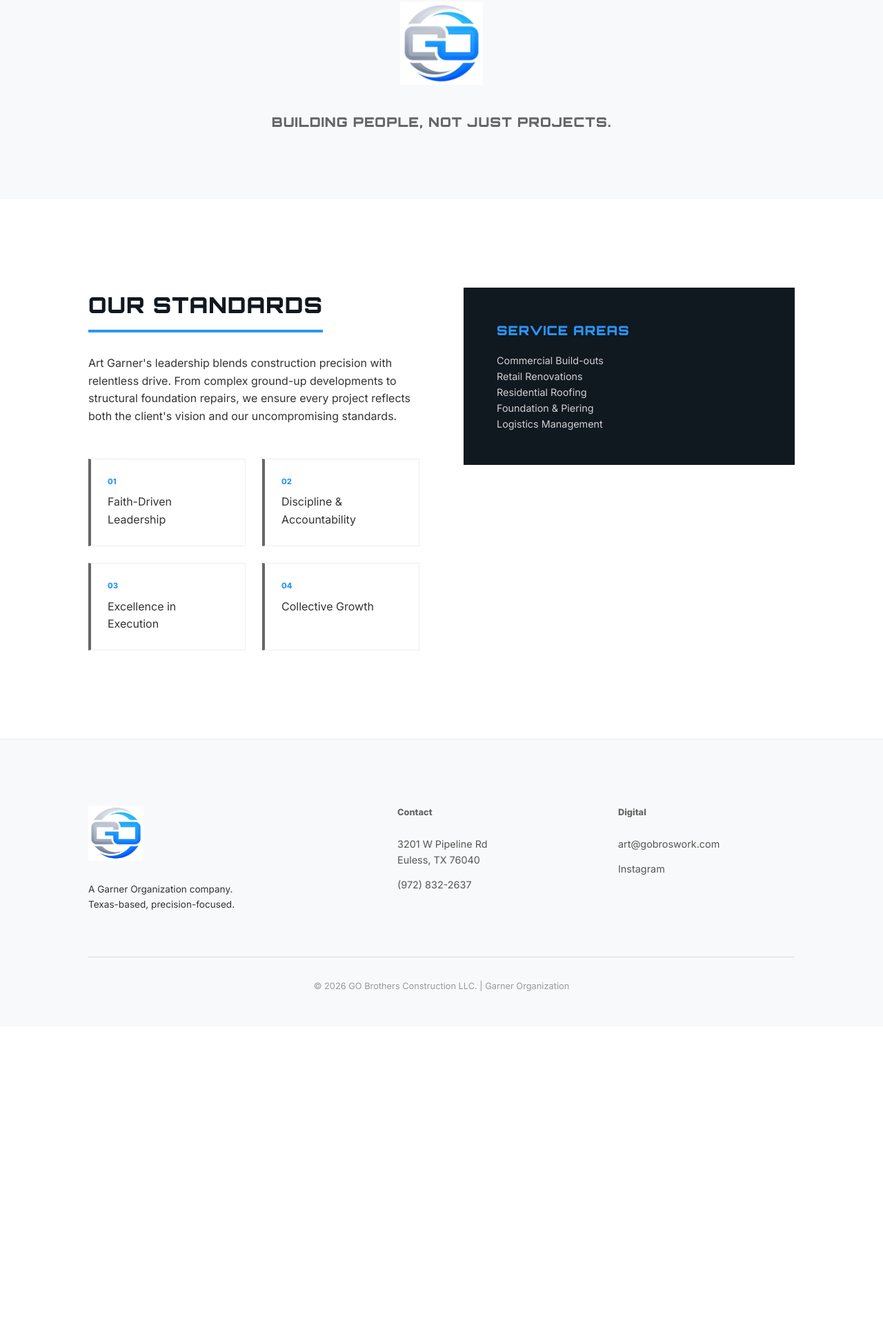
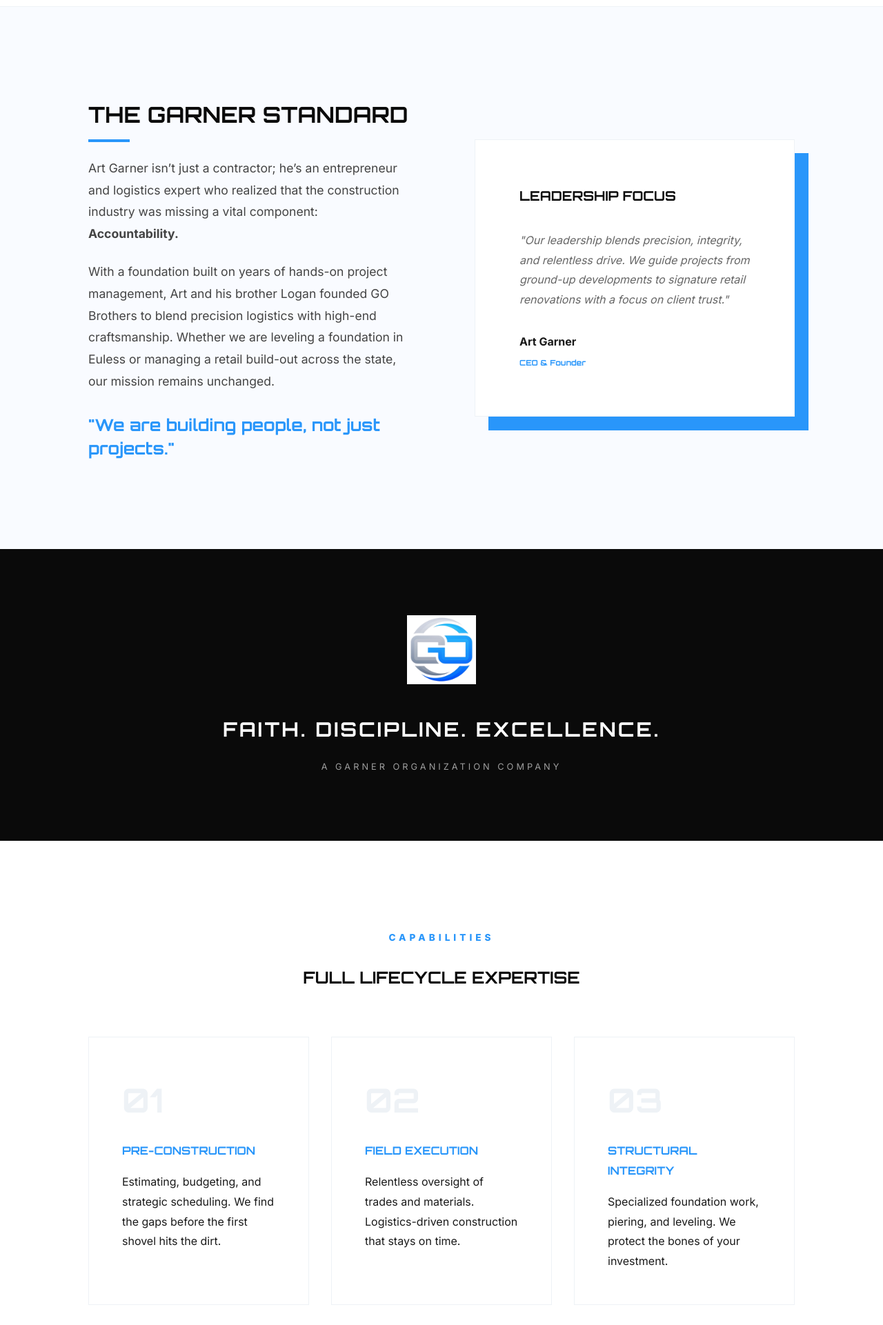
Before and after one commit to jayce-hash/gobrothersconstruction, a plain HTML site: page index.html in a window 1280 px wide. Shown: the part 834-2755 px from the top of the page at 69% size. Before the commit the page ends 2322 px from the top, so only its background shows below. Drawn offline with Linux system fonts and the light colour scheme.

Commit message:
Update index.html

```diff
--- a/index.html
+++ b/index.html
@@ -4,42 +4,26 @@
     <meta charset="UTF-8">
     <meta name="viewport" content="width=device-width, initial-scale=1.0">
     <title>GO Brothers Construction | Built on Integrity, Precision, and Results</title>
-    <link href="https://fonts.googleapis.com/css2?family=Orbitron:wght@700;900&family=Inter:wght@300;400;600;800&display=swap" rel="stylesheet">
+    <link href="https://fonts.googleapis.com/css2?family=Orbitron:wght@700;900&family=Inter:wght@300;400;500;700;800&display=swap" rel="stylesheet">
     <style>
         :root {
             --bg-white: #ffffff;
-            --bg-light: #f8f9fa;
+            --bg-light: #f9fbff;
             --slate: #666666;
             --electric-blue: #2996FA;
-            --obsidian: #101820;
-            --text-main: #333333;
-            --transition: all 0.3s ease;
+            --obsidian: #0a0a0a;
+            --text-main: #1a1a1a;
+            --border: #eef2f6;
+            --transition: all 0.4s cubic-bezier(0.165, 0.84, 0.44, 1);
         }
 
-        * {
-            margin: 0;
-            padding: 0;
-            box-sizing: border-box;
-        }
-
-        body {
-            line-height: 1.6;
-            color: var(--text-main);
-            background-color: var(--bg-white);
-            font-family: 'Inter', sans-serif;
-        }
-
-        h1, h2, h3 {
-            font-family: 'Orbitron', sans-serif;
-            letter-spacing: 1px;
-            font-weight: 900;
-            text-transform: uppercase;
-            color: var(--obsidian);
-        }
+        * { margin: 0; padding: 0; box-sizing: border-box; }
+        body { line-height: 1.8; color: var(--text-main); background-color: var(--bg-white); font-family: 'Inter', sans-serif; -webkit-font-smoothing: antialiased; }
+        h1, h2, h3 { font-family: 'Orbitron', sans-serif; text-transform: uppercase; color: var(--obsidian); }
 
         /* --- Navigation --- */
         nav {
-            background: var(--bg-white);
+            background: rgba(255, 255, 255, 0.95);
             padding: 1rem 8%;
             display: flex;
             justify-content: space-between;
@@ -47,178 +31,100 @@
             position: sticky;
             top: 0;
             z-index: 1000;
-            box-shadow: 0 2px 15px rgba(0,0,0,0.05);
+            backdrop-filter: blur(10px);
+            border-bottom: 1px solid var(--border);
         }
-
-        .nav-logo img {
-            height: 50px; /* Adjust based on your logo proportions */
-            display: block;
-        }
-
+        .nav-logo img { height: 45px; display: block; }
         .nav-links a {
             color: var(--obsidian);
             text-decoration: none;
             margin-left: 2.5rem;
             font-weight: 700;
             font-size: 0.75rem;
-            text-transform: uppercase;
             letter-spacing: 2px;
             transition: var(--transition);
         }
+        .nav-links a:hover { color: var(--electric-blue); }
 
-        .nav-links a:hover {
-            color: var(--electric-blue);
+        /* --- Hero --- */
+        header {
+            padding: 12rem 10% 10rem;
+            background: radial-gradient(circle at top right, #f1f7ff 0%, #ffffff 50%);
+            position: relative;
         }
-
-        /* --- Hero Section --- */
-        header {
-            padding: 10rem 10% 8rem;
-            background: linear-gradient(135deg, #ffffff 0%, #f1f7ff 100%);
-            text-align: left;
-            border-bottom: 1px solid #eee;
-        }
-
         .hero-tagline {
-            font-size: 0.8rem;
+            font-size: 0.85rem;
             text-transform: uppercase;
             letter-spacing: 5px;
             color: var(--electric-blue);
-            margin-bottom: 1rem;
+            margin-bottom: 1.5rem;
             font-weight: 800;
         }
-
-        header h1 {
-            font-size: clamp(2.5rem, 6vw, 4rem);
-            margin-bottom: 1.5rem;
-            line-height: 1.1;
-            color: var(--obsidian);
-        }
-
-        .hero-subtext {
-            font-size: 1.1rem;
-            max-width: 600px;
-            margin-bottom: 3rem;
-            color: var(--slate);
-        }
+        header h1 { font-size: clamp(2.5rem, 6vw, 4.2rem); margin-bottom: 2rem; line-height: 1; letter-spacing: -2px; }
+        .hero-subtext { font-size: 1.2rem; max-width: 700px; margin-bottom: 3.5rem; color: var(--slate); font-weight: 400; }
 
         .cta-button {
             display: inline-block;
             background: var(--obsidian);
-            color: var(--white);
-            padding: 1.2rem 2.8rem;
+            color: white;
+            padding: 1.4rem 3.5rem;
             text-decoration: none;
             font-weight: 800;
             text-transform: uppercase;
             font-size: 0.85rem;
             letter-spacing: 2px;
-            color: white;
             transition: var(--transition);
             border: 2px solid var(--obsidian);
         }
+        .cta-button:hover { background: var(--electric-blue); border-color: var(--electric-blue); transform: translateY(-5px); box-shadow: 0 15px 30px rgba(41, 150, 250, 0.2); }
 
-        .cta-button:hover {
-            background: var(--electric-blue);
-            border-color: var(--electric-blue);
-            transform: translateY(-3px);
-            box-shadow: 0 10px 20px rgba(41, 150, 250, 0.2);
+        /* --- Story Section (The Depth) --- */
+        .story-section { padding: 8rem 10%; background: var(--bg-light); border-top: 1px solid var(--border); }
+        .story-grid { display: grid; grid-template-columns: 1fr 1fr; gap: 6rem; align-items: center; }
+        .story-content h2 { font-size: 2rem; margin-bottom: 2rem; position: relative; }
+        .story-content h2::after { content: ''; position: absolute; left: 0; bottom: -10px; width: 60px; height: 4px; background: var(--electric-blue); }
+        .story-content p { margin-bottom: 1.5rem; font-size: 1.1rem; color: #444; }
+        .story-quote { font-family: 'Orbitron'; font-size: 1.5rem; color: var(--electric-blue); margin-top: 2rem; line-height: 1.4; }
+
+        /* --- Process Cards (The Professionalism) --- */
+        .process-section { padding: 8rem 10%; }
+        .section-label { text-align: center; margin-bottom: 4rem; }
+        .process-grid { display: grid; grid-template-columns: repeat(auto-fit, minmax(280px, 1fr)); gap: 2rem; }
+        .process-card {
+            padding: 3rem;
+            border: 1px solid var(--border);
+            transition: var(--transition);
+            background: white;
         }
+        .process-card:hover { border-color: var(--electric-blue); transform: translateY(-10px); }
+        .process-card span { font-family: 'Orbitron'; color: var(--border); font-size: 3rem; display: block; margin-bottom: 1rem; }
+        .process-card h3 { font-size: 1rem; margin-bottom: 1rem; color: var(--electric-blue); }
 
-        /* --- Circular Logo Section (Middle of Site) --- */
-        .brand-break {
-            padding: 6rem 10%;
-            text-align: center;
-            background-color: var(--bg-light);
-        }
+        /* --- Mid-Page Brand Signature --- */
+        .brand-signature { padding: 6rem 10%; text-align: center; background: var(--obsidian); color: white; }
+        .brand-signature img { width: 100px; margin-bottom: 2rem; }
+        .brand-signature h2 { font-size: 1.8rem; letter-spacing: 3px; color: var(--bg-white); }
+        .brand-signature p { opacity: 0.6; text-transform: uppercase; letter-spacing: 4px; margin-top: 1rem; font-size: 0.8rem; }
 
-        .mid-page-logo {
-            width: 120px;
-            margin-bottom: 2rem;
-        }
-
-        /* --- About / Philosophy --- */
-        .philosophy {
-            padding: 8rem 10%;
-            display: grid;
-            grid-template-columns: 1fr 1fr;
-            gap: 4rem;
-            align-items: flex-start;
-        }
-
-        .philosophy h2 {
-            font-size: 2rem;
-            margin-bottom: 2rem;
-            border-bottom: 4px solid var(--electric-blue);
-            display: inline-block;
-            padding-bottom: 10px;
-        }
-
-        .core-values {
-            margin-top: 3rem;
-            display: grid;
-            grid-template-columns: 1fr 1fr;
-            gap: 1.5rem;
-        }
-
-        .value-item {
-            background: white;
-            padding: 1.5rem;
-            border: 1px solid #eee;
-            border-left: 4px solid var(--slate);
-        }
-
-        .value-item strong {
-            display: block;
-            color: var(--electric-blue);
-            font-size: 0.7rem;
-            margin-bottom: 0.5rem;
-        }
+        /* --- Core Values (The People) --- */
+        .values-section { padding: 8rem 10%; display: grid; grid-template-columns: repeat(auto-fit, minmax(200px, 1fr)); gap: 1.5rem; }
+        .value-box { padding: 2rem; border-left: 2px solid var(--electric-blue); background: var(--bg-light); }
+        .value-box h4 { font-family: 'Orbitron'; font-size: 0.8rem; margin-bottom: 1rem; color: var(--slate); }
+        .value-box p { font-weight: 700; font-size: 1rem; color: var(--obsidian); line-height: 1.3; }
 
         /* --- Footer --- */
-        footer {
-            background: var(--bg-light);
-            padding: 6rem 10% 3rem;
-            border-top: 1px solid #eee;
-        }
-
-        .footer-grid {
-            display: grid;
-            grid-template-columns: 1.5fr 1fr 1fr;
-            gap: 4rem;
-        }
-
-        .footer-brand img {
-            width: 80px;
-            margin-bottom: 1.5rem;
-        }
-
-        .footer-links h4 {
-            font-size: 0.8rem;
-            margin-bottom: 1.5rem;
-            color: var(--slate);
-        }
-
-        .footer-links p, .footer-links a {
-            font-size: 0.9rem;
-            color: #555;
-            text-decoration: none;
-            display: block;
-            margin-bottom: 0.8rem;
-        }
-
+        footer { background: #fff; padding: 6rem 10% 3rem; border-top: 1px solid var(--border); }
+        .footer-grid { display: grid; grid-template-columns: 1.5fr 1fr 1fr; gap: 4rem; }
+        .footer-brand img { width: 70px; margin-bottom: 1.5rem; }
+        .footer-links h4 { font-size: 0.75rem; margin-bottom: 1.5rem; color: var(--slate); letter-spacing: 2px; }
+        .footer-links p, .footer-links a { font-size: 0.9rem; color: #666; text-decoration: none; display: block; margin-bottom: 0.8rem; }
         .footer-links a:hover { color: var(--electric-blue); }
-
-        .copyright {
-            margin-top: 4rem;
-            padding-top: 2rem;
-            border-top: 1px solid #ddd;
-            text-align: center;
-            font-size: 0.8rem;
-            color: #999;
-        }
+        .copyright { margin-top: 4rem; padding-top: 2rem; border-top: 1px solid var(--border); text-align: center; font-size: 0.75rem; color: #aaa; }
 
         @media (max-width: 900px) {
-            .philosophy, .footer-grid { grid-template-columns: 1fr; }
+            .story-grid, .footer-grid { grid-template-columns: 1fr; gap: 3rem; }
             .nav-links { display: none; }
+            header { padding-top: 8rem; }
         }
     </style>
 </head>
@@ -229,37 +135,86 @@
             <img src="logo-full.png" alt="Garner Organization">
         </div>
         <div class="nav-links">
-            <a href="#about">Philosophy</a>
+            <a href="#story">Our Story</a>
+            <a href="#process">Process</a>
             <a href="#contact">Contact</a>
         </div>
     </nav>
 
     <header>
-        <div class="hero-tagline">Excellence in Execution</div>
-        <h1>Built on Integrity,<br>Precision, and Results.</h1>
-        <p class="hero-subtext">GO Brothers Construction provides elite commercial build-outs and residential developments across Texas, led by Art and Logan Garner.</p>
-        <a href="mailto:art@gobroswork.com" class="cta-button">Consult with Art</a>
+        <div class="hero-tagline">Texas Born. Purpose Built.</div>
+        <h1>Precision in Every Square Foot.</h1>
+        <p class="hero-subtext">Led by Art and Logan Garner, GO Brothers Construction transforms complex commercial visions and residential needs into enduring Texas landmarks.</p>
+        <a href="mailto:art@gobroswork.com" class="cta-button">Partner with Us</a>
     </header>
 
-    <section class="brand-break">
-        <img src="logo-circle.png" alt="GO" class="mid-page-logo">
-        <h2 style="font-size: 1.2rem; color: var(--slate);">Building People, Not Just Projects.</h2>
+    <section class="story-section" id="story">
+        <div class="story-grid">
+            <div class="story-content">
+                <h2>The Garner Standard</h2>
+                <p>Art Garner isn’t just a contractor; he’s an entrepreneur and logistics expert who realized that the construction industry was missing a vital component: <strong>Accountability.</strong></p>
+                <p>With a foundation built on years of hands-on project management, Art and his brother Logan founded GO Brothers to blend precision logistics with high-end craftsmanship. Whether we are leveling a foundation in Euless or managing a retail build-out across the state, our mission remains unchanged.</p>
+                <div class="story-quote">"We are building people, not just projects."</div>
+            </div>
+            <div style="background: white; padding: 4rem; border: 1px solid var(--border); box-shadow: 20px 20px 0px var(--electric-blue);">
+                <h3 style="font-size: 1.2rem; margin-bottom: 2rem;">Leadership Focus</h3>
+                <p style="color: var(--slate); font-style: italic; margin-bottom: 2rem;">"Our leadership blends precision, integrity, and relentless drive. We guide projects from ground-up developments to signature retail renovations with a focus on client trust."</p>
+                <p><strong>Art Garner</strong><br><small style="color: var(--electric-blue); font-family: 'Orbitron'; font-size: 0.7rem;">CEO & Founder</small></p>
+            </div>
+        </div>
     </section>
 
-    <section class="philosophy" id="about">
-        <div class="phi-content">
-            <h2>Our Standards</h2>
-            <p>Art Garner's leadership blends construction precision with relentless drive. From complex ground-up developments to structural foundation repairs, we ensure every project reflects both the client's vision and our uncompromising standards.</p>
-            <div class="core-values">
-                <div class="value-item"><strong>01</strong> Faith-Driven Leadership</div>
-                <div class="value-item"><strong>02</strong> Discipline & Accountability</div>
-                <div class="value-item"><strong>03</strong> Excellence in Execution</div>
-                <div class="value-item"><strong>04</strong> Collective Growth</div>
+    <section class="brand-signature">
+        <img src="logo-circle.png" alt="GO Icon">
+        <h2>Faith. Discipline. Excellence.</h2>
+        <p>A Garner Organization Company</p>
+    </section>
+
+    <section class="process-section" id="process">
+        <div class="section-label">
+            <div class="hero-tagline">Capabilities</div>
+            <h2>Full Lifecycle Expertise</h2>
+        </div>
+        <div class="process-grid">
+            <div class="process-card">
+                <span>01</span>
+                <h3>Pre-Construction</h3>
+                <p>Estimating, budgeting, and strategic scheduling. We find the gaps before the first shovel hits the dirt.</p>
+            </div>
+            <div class="process-card">
+                <span>02</span>
+                <h3>Field Execution</h3>
+                <p>Relentless oversight of trades and materials. Logistics-driven construction that stays on time.</p>
+            </div>
+            <div class="process-card">
+                <span>03</span>
+                <h3>Structural Integrity</h3>
+                <p>Specialized foundation work, piering, and leveling. We protect the bones of your investment.</p>
+            </div>
+            <div class="process-card">
+                <span>04</span>
+                <h3>Final Finish</h3>
+                <p>Signature craftsmanship for retail and residential. The details that turn a building into a brand.</p>
             </div>
         </div>
-        <div class="phi-box" style="background: var(--obsidian); color: white; padding: 3rem;">
-            <h3 style="color: var(--electric-blue); margin-bottom: 1rem;">Service Areas</h3>
-            <p style="font-size: 0.9rem; opacity: 0.8;">Commercial Build-outs<br>Retail Renovations<br>Residential Roofing<br>Foundation & Piering<br>Logistics Management</p>
+    </section>
+
+    <section class="values-section">
+        <div class="value-box">
+            <h4>Integrity</h4>
+            <p>Faith-Driven Leadership</p>
+        </div>
+        <div class="value-box">
+            <h4>Accountability</h4>
+            <p>Discipline in Every Detail</p>
+        </div>
+        <div class="value-box">
+            <h4>Mission</h4>
+            <p>Building People & Purpose</p>
+        </div>
+        <div class="value-box">
+            <h4>Standard</h4>
+            <p>Excellence in Execution</p>
         </div>
     </section>
 
@@ -267,17 +222,17 @@
         <div class="footer-grid">
             <div class="footer-brand">
                 <img src="logo-circle.png" alt="GO Icon">
-                <p style="font-size: 0.85rem; max-width: 250px;">A Garner Organization company. Texas-based, precision-focused.</p>
+                <p style="font-size: 0.85rem; max-width: 250px; font-weight: 500;">Built on integrity, precision, and results. Serving the Great State of Texas.</p>
             </div>
             <div class="footer-links">
-                <h4>Contact</h4>
+                <h4>HQ</h4>
                 <p>3201 W Pipeline Rd<br>Euless, TX 76040</p>
                 <p>(972) 832-2637</p>
             </div>
             <div class="footer-links">
-                <h4>Digital</h4>
+                <h4>Inquiries</h4>
                 <a href="mailto:art@gobroswork.com">art@gobroswork.com</a>
-                <a href="#">Instagram</a>
+                <a href="#">Instagram Profile</a>
             </div>
         </div>
         <div class="copyright">
```
